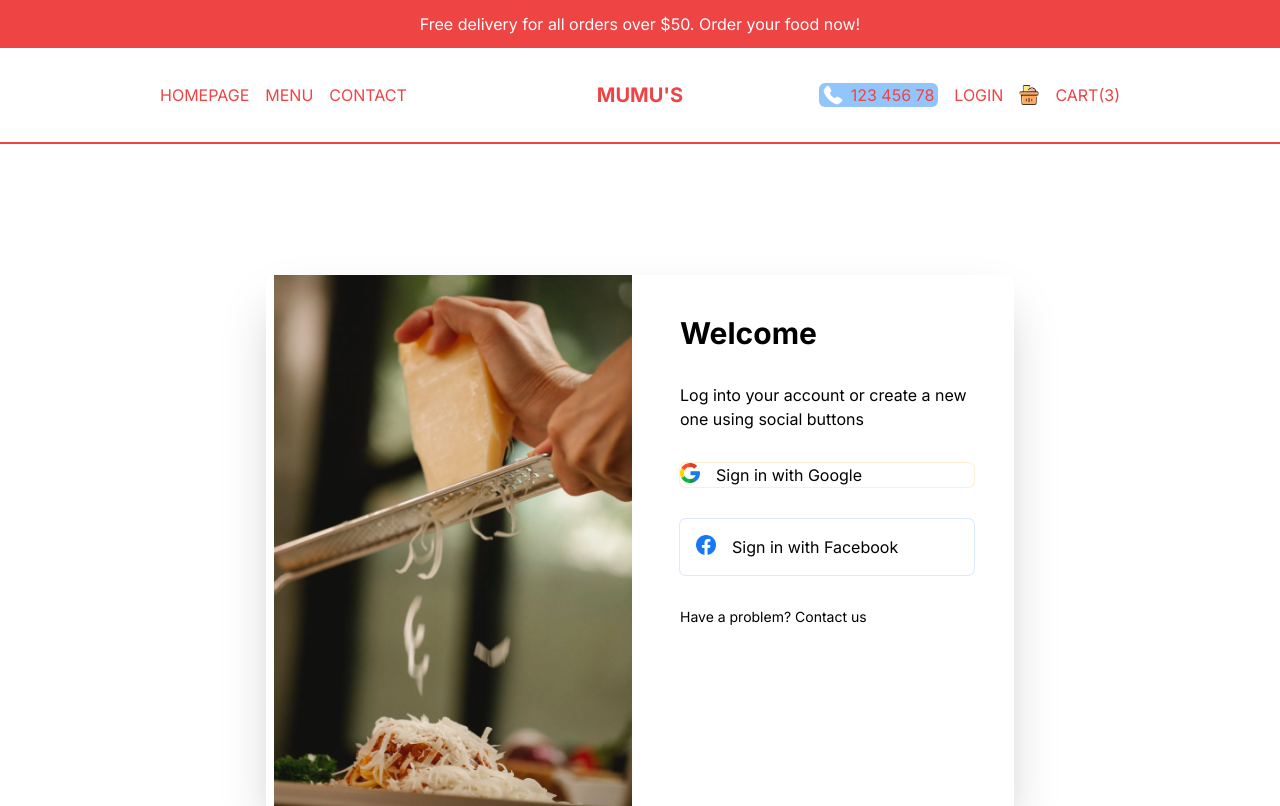
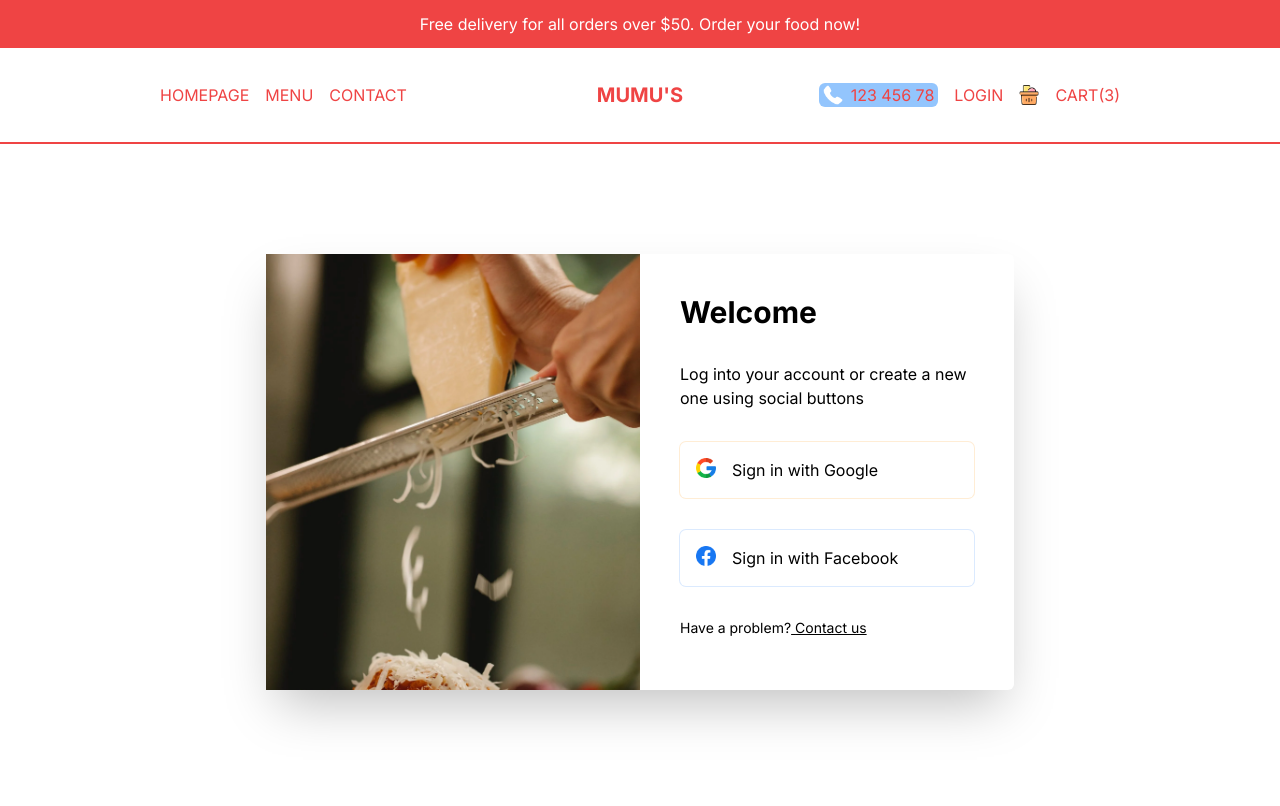
Before and after one commit to gerlinp/mumus2, a Next.js app: page /login in a window 1280 px wide. Shown: the top 806 px of the page. Built offline with nearby package versions, Linux system fonts and the light colour scheme.

Commit message:
Update page.tsx

```diff
--- a/src/app/login/page.tsx
+++ b/src/app/login/page.tsx
@@ -4,18 +4,18 @@ import Link from 'next/link'
 
 const LoginPage = () => {
   return (
-    <div className='p-4 h-[calc(100vh)] md-h-[calc(100vh-9rem)] flex items-center justify-center'>
+    <div className='p-4 h-[calc(100vh-6rem)] md:h-[calc(100vh-9rem)] flex items-center justify-center'>
       {/* box */}
       <div className='h-full shadow-2xl rounded-md flex flex-col md:flex-row md:h-[70%] md:w-full lg:w-[60%] 2xl:w-1/2'>
         {/* Image Container */}
         <div className='relative h-1/3 w-full md:h-full md:w-1/2'>
-          <Image src='/loginBg.png' alt='' fill className='object-contain' />
+          <Image src='/loginBg.png' alt='' fill className='object-cover' />
         </div>
         {/*Form Container */}
         <div className='p-10 flex flex-col gap-8 md:w-1/2'>
           <h1 className='font-bold text-xl xl:text-3xl'>Welcome</h1>
           <p>Log into your account or create a new one using social buttons</p>
-          <button className='flex gap-4 p-f ring-1 ring-orange-100 rounded-md'>
+          <button className='flex gap-4 p-4 ring-1 ring-orange-100 rounded-md'>
             <Image
               src='/google.png'
               alt=''
@@ -25,10 +25,7 @@ const LoginPage = () => {
             />
             <span>Sign in with Google</span>
           </button>
-          <button
-            className='flex gap-4 p-4 ring-1 ring-blue-100
-          rounded-md'
-          >
+          <button className='flex gap-4 p-4 ring-1 ring-blue-100 rounded-md'>
             <Image
               src='/facebook.png'
               alt=''
@@ -39,7 +36,11 @@ const LoginPage = () => {
             <span>Sign in with Facebook</span>
           </button>
           <p className='text-sm'>
-            Have a problem? <Link href='/'> Contact us</Link>
+            Have a problem?
+            <Link className='underline' href='/'>
+              {' '}
+              Contact us
+            </Link>
           </p>
         </div>
       </div>
```
